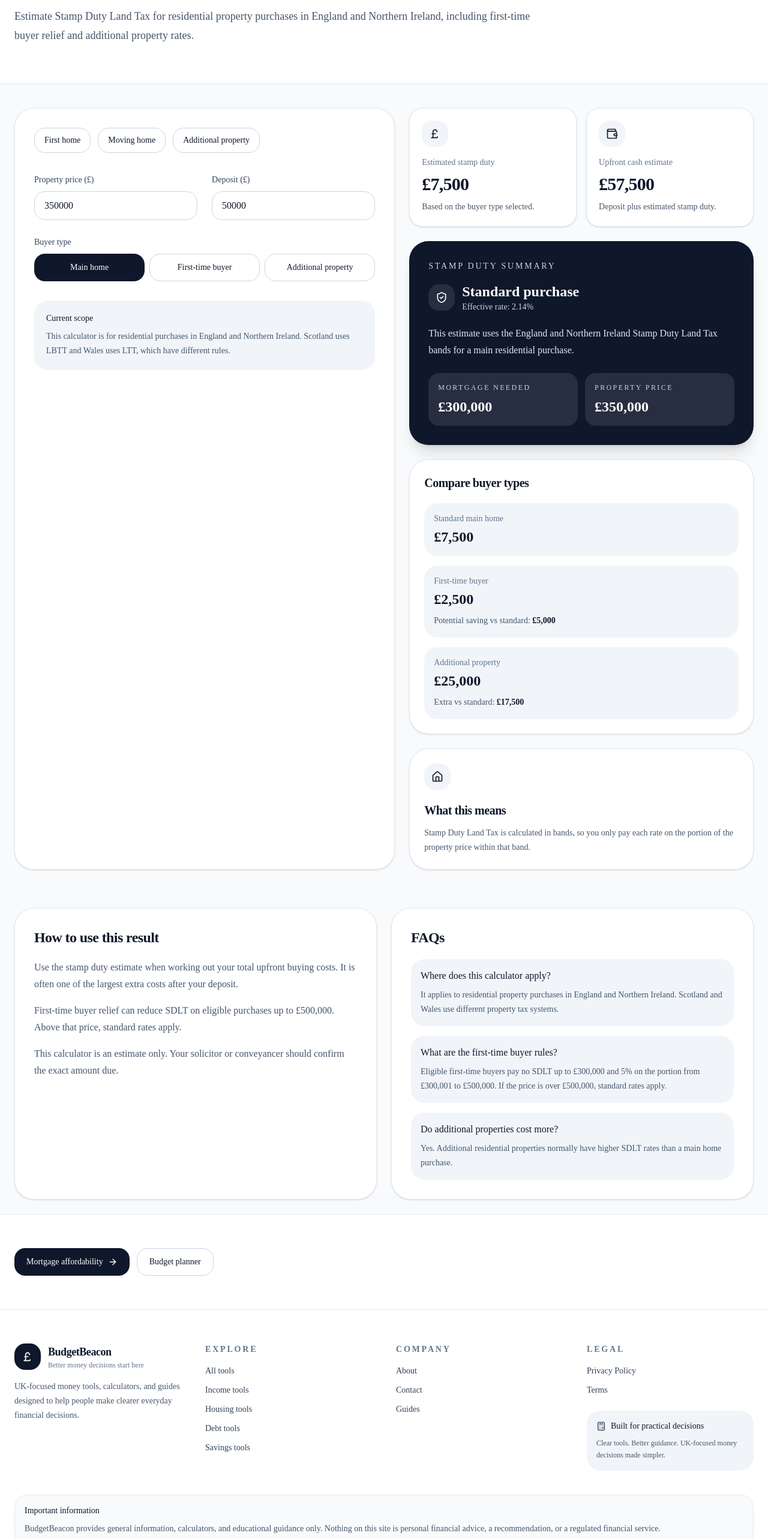
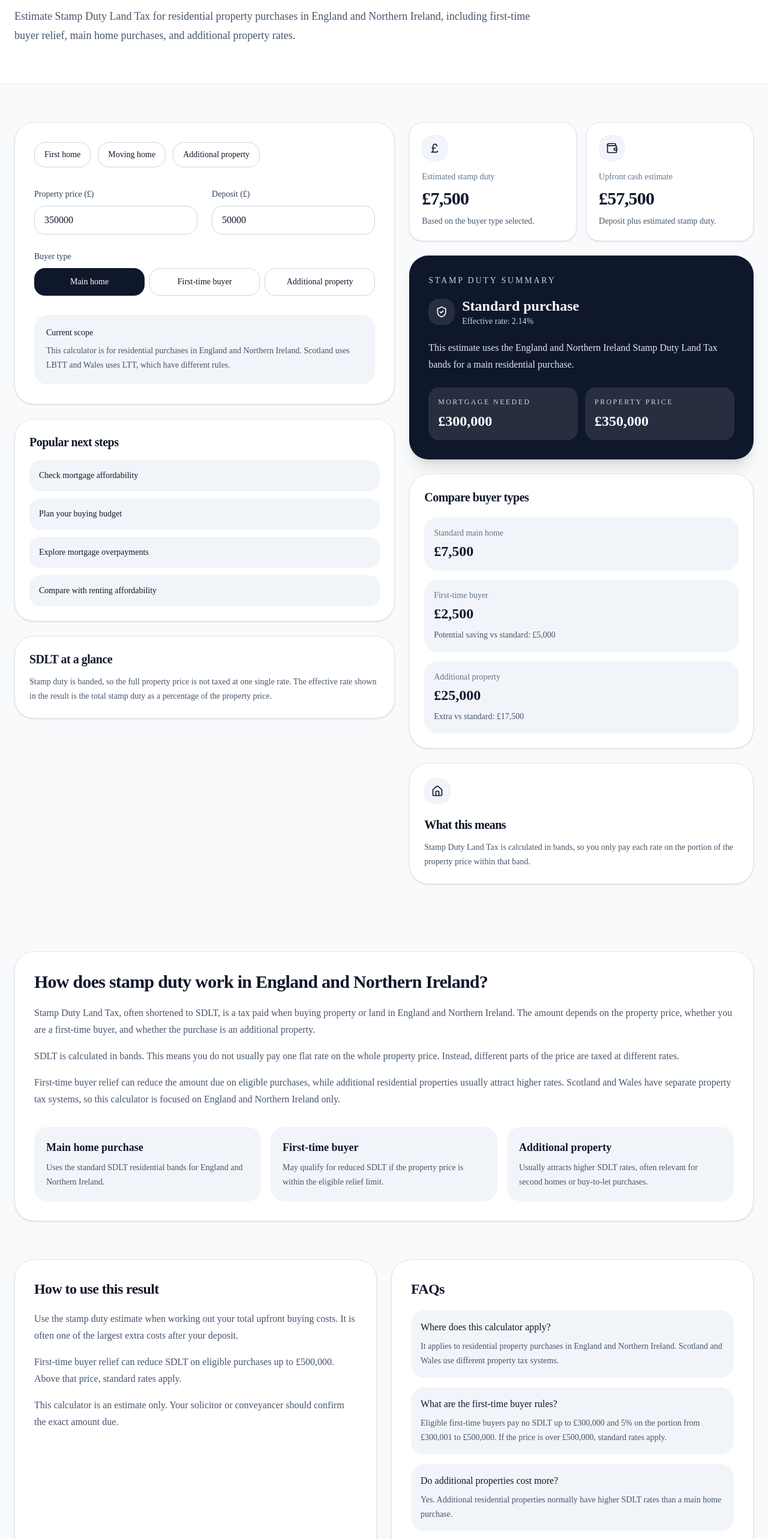
Before and after one commit to AlexMcD89/budgetbeacon89, a Next.js app: page /tools/stamp-duty-calculator-uk in a window 1280 px wide. Shown: the part 234-2800 px from the top of the page at 60% size. Built offline with nearby package versions, Linux system fonts and the light colour scheme.

Commit message:
Add income tools category page

```diff
--- a/app/tools/page.tsx
+++ b/app/tools/page.tsx
@@ -193,14 +193,6 @@ export default function ToolsPage() {
                     <p className="mt-3 max-w-xl text-base leading-7 text-slate-600">
                       {category.description}
                     </p>
-
-                    <Link
-                      href={category.href}
-                      className="mt-6 inline-flex items-center rounded-2xl border border-slate-300 bg-white px-4 py-2.5 text-sm font-medium text-slate-900 transition hover:bg-slate-100"
-                    >
-                      View category
-                      <ArrowRight className="ml-2 h-4 w-4" />
-                    </Link>
                   </div>
 
                   <div className="grid gap-4 sm:grid-cols-2">
--- a/app/tools/stamp-duty-calculator-uk/page.tsx
+++ b/app/tools/stamp-duty-calculator-uk/page.tsx
@@ -9,6 +9,7 @@ import {
   ShieldCheck,
   Wallet,
 } from "lucide-react";
+import AdsenseAd from "@/components/adsense-ad";
 
 function formatGBP(value: number) {
   return new Intl.NumberFormat("en-GB", {
@@ -67,26 +68,16 @@ function calculateAdditionalPropertySDLT(price: number) {
 }
 
 function calculateFirstTimeBuyerSDLT(price: number) {
-  if (price > 500000) {
-    return calculateStandardSDLT(price);
-  }
-
-  if (price <= 300000) {
-    return 0;
-  }
-
+  if (price > 500000) return calculateStandardSDLT(price);
+  if (price <= 300000) return 0;
   return (price - 300000) * 0.05;
 }
 
 function calculateSDLT(price: number, buyerType: BuyerType) {
-  if (buyerType === "first-time-buyer") {
+  if (buyerType === "first-time-buyer")
     return calculateFirstTimeBuyerSDLT(price);
-  }
-
-  if (buyerType === "additional-property") {
+  if (buyerType === "additional-property")
     return calculateAdditionalPropertySDLT(price);
-  }
-
   return calculateStandardSDLT(price);
 }
 
@@ -128,10 +119,6 @@ export default function StampDutyCalculatorPage() {
         "This estimate applies higher SDLT rates for additional residential properties.";
     }
 
-    const comparisonSaving = standardStampDuty - firstTimeBuyerStampDuty;
-    const additionalPropertyExtra =
-      additionalPropertyStampDuty - standardStampDuty;
-
     return {
       stampDuty,
       standardStampDuty,
@@ -140,8 +127,8 @@ export default function StampDutyCalculatorPage() {
       mortgageNeeded,
       upfrontCashNeeded,
       effectiveRate,
-      comparisonSaving,
-      additionalPropertyExtra,
+      comparisonSaving: standardStampDuty - firstTimeBuyerStampDuty,
+      additionalPropertyExtra: additionalPropertyStampDuty - standardStampDuty,
       status,
       summary,
     };
@@ -182,15 +169,23 @@ export default function StampDutyCalculatorPage() {
             </h1>
             <p className="mt-5 text-lg leading-8 text-slate-600">
               Estimate Stamp Duty Land Tax for residential property purchases in
-              England and Northern Ireland, including first-time buyer relief
-              and additional property rates.
+              England and Northern Ireland, including first-time buyer relief,
+              main home purchases, and additional property rates.
             </p>
           </div>
         </div>
       </section>
 
+      <section className="mx-auto max-w-7xl px-4 pt-6 md:px-6">
+        <AdsenseAd
+          slot="1045116839"
+          className="overflow-hidden rounded-3xl bg-white"
+        />
+      </section>
+
       <section className="mx-auto max-w-7xl px-4 py-10 md:px-6">
         <div className="grid gap-6 xl:grid-cols-[1.05fr_0.95fr]">
+          <div>
             <div className="rounded-[2rem] border border-slate-200 bg-white p-6 shadow-sm md:p-8">
               <div className="flex flex-wrap gap-3">
                 <button
@@ -243,38 +238,23 @@ export default function StampDutyCalculatorPage() {
                     Buyer type
                   </label>
                   <div className="mt-2 grid gap-2 sm:grid-cols-3">
+                    {[
+                      ["main-home", "Main home"],
+                      ["first-time-buyer", "First-time buyer"],
+                      ["additional-property", "Additional property"],
+                    ].map(([value, label]) => (
                       <button
-                    onClick={() => setBuyerType("main-home")}
+                        key={value}
+                        onClick={() => setBuyerType(value as BuyerType)}
                         className={`rounded-2xl px-4 py-3 text-sm font-medium transition ${
-                      buyerType === "main-home"
+                          buyerType === value
                             ? "bg-slate-900 text-white"
                             : "border border-slate-300 bg-white text-slate-900 hover:bg-slate-100"
                         }`}
                       >
-                    Main home
+                        {label}
                       </button>
-
-                  <button
-                    onClick={() => setBuyerType("first-time-buyer")}
-                    className={`rounded-2xl px-4 py-3 text-sm font-medium transition ${
-                      buyerType === "first-time-buyer"
-                        ? "bg-slate-900 text-white"
-                        : "border border-slate-300 bg-white text-slate-900 hover:bg-slate-100"
-                    }`}
-                  >
-                    First-time buyer
-                  </button>
-
-                  <button
-                    onClick={() => setBuyerType("additional-property")}
-                    className={`rounded-2xl px-4 py-3 text-sm font-medium transition ${
-                      buyerType === "additional-property"
-                        ? "bg-slate-900 text-white"
-                        : "border border-slate-300 bg-white text-slate-900 hover:bg-slate-100"
-                    }`}
-                  >
-                    Additional property
-                  </button>
+                    ))}
                   </div>
                 </div>
               </div>
@@ -291,43 +271,75 @@ export default function StampDutyCalculatorPage() {
               </div>
             </div>
 
+            <div className="mt-6 rounded-[2rem] border border-slate-200 bg-white p-6 shadow-sm">
+              <h2 className="text-xl font-semibold tracking-tight">
+                Popular next steps
+              </h2>
+
+              <div className="mt-4 space-y-3">
+                <Link
+                  href="/tools/mortgage-affordability-calculator-uk"
+                  className="block rounded-2xl bg-slate-100 p-4 text-sm font-medium text-slate-900 transition hover:bg-slate-200"
+                >
+                  Check mortgage affordability
+                </Link>
+
+                <Link
+                  href="/tools/monthly-budget-planner"
+                  className="block rounded-2xl bg-slate-100 p-4 text-sm font-medium text-slate-900 transition hover:bg-slate-200"
+                >
+                  Plan your buying budget
+                </Link>
+
+                <Link
+                  href="/tools/mortgage-overpayment-calculator"
+                  className="block rounded-2xl bg-slate-100 p-4 text-sm font-medium text-slate-900 transition hover:bg-slate-200"
+                >
+                  Explore mortgage overpayments
+                </Link>
+
+                <Link
+                  href="/tools/rent-affordability-calculator-uk"
+                  className="block rounded-2xl bg-slate-100 p-4 text-sm font-medium text-slate-900 transition hover:bg-slate-200"
+                >
+                  Compare with renting affordability
+                </Link>
+              </div>
+            </div>
+
+            <div className="mt-6 rounded-[2rem] border border-slate-200 bg-white p-6 shadow-sm">
+              <h2 className="text-xl font-semibold tracking-tight">
+                SDLT at a glance
+              </h2>
+              <p className="mt-3 text-sm leading-6 text-slate-600">
+                Stamp duty is banded, so the full property price is not taxed at
+                one single rate. The effective rate shown in the result is the
+                total stamp duty as a percentage of the property price.
+              </p>
+            </div>
+          </div>
+
           <div className="space-y-6">
             <div className="grid gap-4 sm:grid-cols-2">
-              <div className="rounded-3xl border border-slate-200 bg-white p-5 shadow-sm">
-                <div className="flex h-11 w-11 items-center justify-center rounded-2xl bg-slate-100">
-                  <PoundSterling className="h-5 w-5" />
-                </div>
-                <p className="mt-4 text-sm text-slate-500">
-                  Estimated stamp duty
-                </p>
-                <p className="mt-2 text-3xl font-semibold tracking-tight">
-                  {formatGBP(result.stampDuty)}
-                </p>
-                <p className="mt-2 text-sm leading-6 text-slate-600">
-                  Based on the buyer type selected.
-                </p>
-              </div>
-
-              <div className="rounded-3xl border border-slate-200 bg-white p-5 shadow-sm">
-                <div className="flex h-11 w-11 items-center justify-center rounded-2xl bg-slate-100">
-                  <Wallet className="h-5 w-5" />
-                </div>
-                <p className="mt-4 text-sm text-slate-500">
-                  Upfront cash estimate
-                </p>
-                <p className="mt-2 text-3xl font-semibold tracking-tight">
-                  {formatGBP(result.upfrontCashNeeded)}
-                </p>
-                <p className="mt-2 text-sm leading-6 text-slate-600">
-                  Deposit plus estimated stamp duty.
-                </p>
-              </div>
+              <ResultCard
+                icon={<PoundSterling className="h-5 w-5" />}
+                label="Estimated stamp duty"
+                value={formatGBP(result.stampDuty)}
+                description="Based on the buyer type selected."
+              />
+              <ResultCard
+                icon={<Wallet className="h-5 w-5" />}
+                label="Upfront cash estimate"
+                value={formatGBP(result.upfrontCashNeeded)}
+                description="Deposit plus estimated stamp duty."
+              />
             </div>
 
             <div className="rounded-[2rem] bg-slate-900 p-6 text-white shadow-xl md:p-8">
               <p className="text-sm uppercase tracking-[0.2em] text-slate-300">
                 Stamp duty summary
               </p>
+
               <div className="mt-4 flex items-center gap-3">
                 <div className="flex h-11 w-11 items-center justify-center rounded-2xl bg-white/10">
                   <ShieldCheck className="h-5 w-5" />
@@ -371,38 +383,20 @@ export default function StampDutyCalculatorPage() {
               </h2>
 
               <div className="mt-5 space-y-4">
-                <div className="rounded-3xl bg-slate-100 p-4">
-                  <p className="text-sm text-slate-500">Standard main home</p>
-                  <p className="mt-1 text-2xl font-semibold text-slate-900">
-                    {formatGBP(result.standardStampDuty)}
-                  </p>
-                </div>
-
-                <div className="rounded-3xl bg-slate-100 p-4">
-                  <p className="text-sm text-slate-500">First-time buyer</p>
-                  <p className="mt-1 text-2xl font-semibold text-slate-900">
-                    {formatGBP(result.firstTimeBuyerStampDuty)}
-                  </p>
-                  <p className="mt-2 text-sm leading-6 text-slate-600">
-                    Potential saving vs standard:{" "}
-                    <span className="font-semibold text-slate-900">
-                      {formatGBP(Math.max(0, result.comparisonSaving))}
-                    </span>
-                  </p>
-                </div>
-
-                <div className="rounded-3xl bg-slate-100 p-4">
-                  <p className="text-sm text-slate-500">Additional property</p>
-                  <p className="mt-1 text-2xl font-semibold text-slate-900">
-                    {formatGBP(result.additionalPropertyStampDuty)}
-                  </p>
-                  <p className="mt-2 text-sm leading-6 text-slate-600">
-                    Extra vs standard:{" "}
-                    <span className="font-semibold text-slate-900">
-                      {formatGBP(result.additionalPropertyExtra)}
-                    </span>
-                  </p>
-                </div>
+                <CompareRow
+                  label="Standard main home"
+                  value={result.standardStampDuty}
+                />
+                <CompareRow
+                  label="First-time buyer"
+                  value={result.firstTimeBuyerStampDuty}
+                  note={`Potential saving vs standard: ${formatGBP(Math.max(0, result.comparisonSaving))}`}
+                />
+                <CompareRow
+                  label="Additional property"
+                  value={result.additionalPropertyStampDuty}
+                  note={`Extra vs standard: ${formatGBP(result.additionalPropertyExtra)}`}
+                />
               </div>
             </div>
 
@@ -418,6 +412,57 @@ export default function StampDutyCalculatorPage() {
                 rate on the portion of the property price within that band.
               </p>
             </div>
+          </div>
+        </div>
+      </section>
+
+      <section className="mx-auto max-w-7xl px-4 py-4 md:px-6">
+        <AdsenseAd
+          slot="1894419213"
+          className="overflow-hidden rounded-3xl bg-white"
+        />
+      </section>
+
+      <section className="mx-auto max-w-7xl px-4 py-10 md:px-6">
+        <div className="rounded-[2rem] border border-slate-200 bg-white p-6 shadow-sm md:p-8">
+          <h2 className="text-3xl font-semibold tracking-tight">
+            How does stamp duty work in England and Northern Ireland?
+          </h2>
+
+          <div className="mt-5 space-y-4 text-slate-600">
+            <p className="leading-7">
+              Stamp Duty Land Tax, often shortened to SDLT, is a tax paid when
+              buying property or land in England and Northern Ireland. The
+              amount depends on the property price, whether you are a first-time
+              buyer, and whether the purchase is an additional property.
+            </p>
+            <p className="leading-7">
+              SDLT is calculated in bands. This means you do not usually pay one
+              flat rate on the whole property price. Instead, different parts of
+              the price are taxed at different rates.
+            </p>
+            <p className="leading-7">
+              First-time buyer relief can reduce the amount due on eligible
+              purchases, while additional residential properties usually attract
+              higher rates. Scotland and Wales have separate property tax
+              systems, so this calculator is focused on England and Northern
+              Ireland only.
+            </p>
+          </div>
+
+          <div className="mt-8 grid gap-4 md:grid-cols-3">
+            <InfoCard
+              title="Main home purchase"
+              text="Uses the standard SDLT residential bands for England and Northern Ireland."
+            />
+            <InfoCard
+              title="First-time buyer"
+              text="May qualify for reduced SDLT if the property price is within the eligible relief limit."
+            />
+            <InfoCard
+              title="Additional property"
+              text="Usually attracts higher SDLT rates, often relevant for second homes or buy-to-let purchases."
+            />
           </div>
         </div>
       </section>
@@ -448,37 +493,30 @@ export default function StampDutyCalculatorPage() {
           <div className="rounded-[2rem] border border-slate-200 bg-white p-6 shadow-sm md:p-8">
             <h2 className="text-2xl font-semibold tracking-tight">FAQs</h2>
             <div className="mt-5 space-y-4">
-              <div className="rounded-3xl bg-slate-100 p-4">
-                <p className="font-medium text-slate-900">
-                  Where does this calculator apply?
-                </p>
-                <p className="mt-2 text-sm leading-6 text-slate-600">
-                  It applies to residential property purchases in England and
-                  Northern Ireland. Scotland and Wales use different property
-                  tax systems.
-                </p>
-              </div>
-
-              <div className="rounded-3xl bg-slate-100 p-4">
-                <p className="font-medium text-slate-900">
-                  What are the first-time buyer rules?
-                </p>
-                <p className="mt-2 text-sm leading-6 text-slate-600">
-                  Eligible first-time buyers pay no SDLT up to £300,000 and 5%
-                  on the portion from £300,001 to £500,000. If the price is over
-                  £500,000, standard rates apply.
-                </p>
-              </div>
-
-              <div className="rounded-3xl bg-slate-100 p-4">
-                <p className="font-medium text-slate-900">
-                  Do additional properties cost more?
-                </p>
-                <p className="mt-2 text-sm leading-6 text-slate-600">
-                  Yes. Additional residential properties normally have higher
-                  SDLT rates than a main home purchase.
-                </p>
-              </div>
+              <FAQ
+                question="Where does this calculator apply?"
+                answer="It applies to residential property purchases in England and Northern Ireland. Scotland and Wales use different property tax systems."
+              />
+              <FAQ
+                question="What are the first-time buyer rules?"
+                answer="Eligible first-time buyers pay no SDLT up to £300,000 and 5% on the portion from £300,001 to £500,000. If the price is over £500,000, standard rates apply."
+              />
+              <FAQ
+                question="Do additional properties cost more?"
+                answer="Yes. Additional residential properties normally have higher SDLT rates than a main home purchase."
+              />
+              <FAQ
+                question="When do you pay stamp duty?"
+                answer="SDLT is normally handled as part of the purchase process, and your solicitor or conveyancer will usually submit the return and confirm the amount due."
+              />
+              <FAQ
+                question="What does effective rate mean?"
+                answer="The effective rate shows the total stamp duty as a percentage of the property price. It is an average figure, not the same as the banded SDLT rates."
+              />
+              <FAQ
+                question="Is this calculator financial advice?"
+                answer="No. This calculator gives a general estimate only. You should confirm the exact SDLT amount with your solicitor, conveyancer, or HMRC guidance."
+              />
             </div>
           </div>
         </div>
@@ -507,3 +545,66 @@ export default function StampDutyCalculatorPage() {
     </main>
   );
 }
+
+function ResultCard({
+  icon,
+  label,
+  value,
+  description,
+}: {
+  icon: React.ReactNode;
+  label: string;
+  value: string;
+  description: string;
+}) {
+  return (
+    <div className="rounded-3xl border border-slate-200 bg-white p-5 shadow-sm">
+      <div className="flex h-11 w-11 items-center justify-center rounded-2xl bg-slate-100">
+        {icon}
+      </div>
+      <p className="mt-4 text-sm text-slate-500">{label}</p>
+      <p className="mt-2 text-3xl font-semibold tracking-tight">{value}</p>
+      <p className="mt-2 text-sm leading-6 text-slate-600">{description}</p>
+    </div>
+  );
+}
+
+function CompareRow({
+  label,
+  value,
+  note,
+}: {
+  label: string;
+  value: number;
+  note?: string;
+}) {
+  return (
+    <div className="rounded-3xl bg-slate-100 p-4">
+      <p className="text-sm text-slate-500">{label}</p>
+      <p className="mt-1 text-2xl font-semibold text-slate-900">
+        {formatGBP(value)}
+      </p>
+      {note ? (
+        <p className="mt-2 text-sm leading-6 text-slate-600">{note}</p>
+      ) : null}
+    </div>
+  );
+}
+
+function InfoCard({ title, text }: { title: string; text: string }) {
+  return (
+    <div className="rounded-3xl bg-slate-100 p-5">
+      <p className="text-lg font-semibold text-slate-900">{title}</p>
+      <p className="mt-2 text-sm leading-6 text-slate-600">{text}</p>
+    </div>
+  );
+}
+
+function FAQ({ question, answer }: { question: string; answer: string }) {
+  return (
+    <div className="rounded-3xl bg-slate-100 p-4">
+      <p className="font-medium text-slate-900">{question}</p>
+      <p className="mt-2 text-sm leading-6 text-slate-600">{answer}</p>
+    </div>
+  );
+}
--- /dev/null
+++ b/components/adsense-ad.tsx
@@ -0,0 +1,32 @@
+"use client";
+
+import { useEffect } from "react";
+
+type AdsenseAdProps = {
+  slot: string;
+  className?: string;
+};
+
+export default function AdsenseAd({ slot, className = "" }: AdsenseAdProps) {
+  useEffect(() => {
+    try {
+      // @ts-expect-error Google AdSense global
+      (window.adsbygoogle = window.adsbygoogle || []).push({});
+    } catch {
+      // Prevents page crashes if AdSense is blocked or not ready
+    }
+  }, []);
+
+  return (
+    <div className={className}>
+      <ins
+        className="adsbygoogle"
+        style={{ display: "block" }}
+        data-ad-client="ca-pub-4223223139387700"
+        data-ad-slot={slot}
+        data-ad-format="auto"
+        data-full-width-responsive="true"
+      />
+    </div>
+  );
+}
```
Also changed, not shown: app/layout.tsx (+10 -4 lines), app/page.tsx (+4 -4 lines), app/tools/stamp-duty-calculator-uk/layout.tsx (added, +26 -0 lines). Lines whose indentation alone changed are shown as unchanged.
